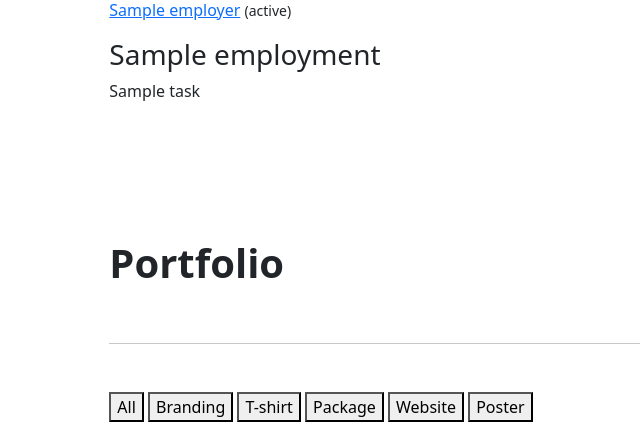
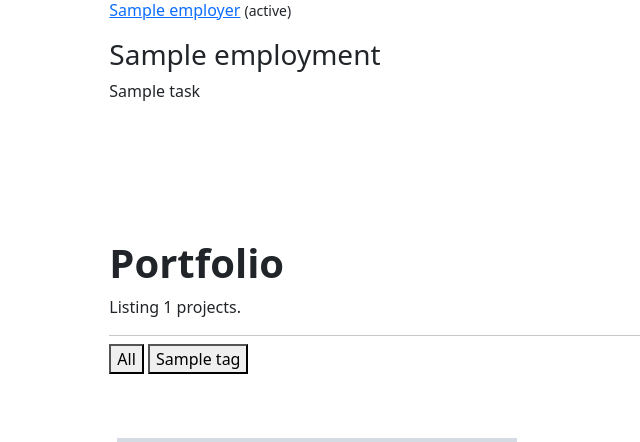
Before and after one commit to T-101/cv, a Django app: template backend/cv/templates/cv/index.html in a window 1280 px wide. Shown: the part 3387-3829 px from the top of the page, without its empty margins (128-768 px from the left). Run offline with Django 3.2, Linux system fonts and the light colour scheme; the template is opened without the code that fills it: most values are stand-ins (such as "Sample title", 1, 10 or a date in 2020); grey boxes marked "Sample" are stand-in pictures; parts of the project's set-up code (start-up, migrations or seed data) failed here and were passed over; some libraries are stand-ins or nearby versions.

Commit message:
tweak layout

```diff
--- a/backend/cv/templates/cv/index.html
+++ b/backend/cv/templates/cv/index.html
@@ -407,29 +407,47 @@
 
                     <section id="portfolio">
 
-
-                        <div class="py-4 my-4 ">
+                        <div class="pt-4 mt-4 ">
                             <h1 class="fw-bold mt-5">Portfolio</h1>
                         </div>
 
+                        <p>Listing {{ info.portfolio_items.count }} projects.</p>
+
                         <hr class="mid-break my-2">
 
-
-                        <div class="py-4 my-4 ">
+                        <div class="pb-4 mb-4 ">
 
                             <div class="mb-5">
                                 <p>
                                     <button class="filter-button active mb-3" data-filter="*">All</button>
-                                    <button class="filter-button mb-3" data-filter=".branding">Branding</button>
+                                    <!-- <button class="filter-button mb-3" data-filter=".branding">Branding</button>
                                     <button class="filter-button mb-3" data-filter=".tshirt">T-shirt</button>
                                     <button class="filter-button mb-3" data-filter=".package">Package</button>
                                     <button class="filter-button mb-3" data-filter=".website">Website</button>
-                                    <button class="filter-button mb-3" data-filter=".poster">Poster</button>
+                                    <button class="filter-button mb-3" data-filter=".poster">Poster</button> -->
+                                    {% for tag in tags %}
+                                        <button class="filter-button mb-3"
+                                                data-filter=".it-{{ tag.slug }}">{{ tag.tag }}
+                                        </button>
+                                    {% endfor %}
                                 </p>
                             </div>
 
                             <div class="isotope-container">
-                                <div class="item website col-md-4">
+
+                                {% for item in info.portfolio_items.all %}
+                                    <div class="item {% for tag in item.tags.all %} it-{{ tag.slug }} {% endfor %} col-md-4 m-2"
+                                    style="min-height: 150px;">
+                                        <img class="portfolio-img" src="{{ item.get_primary_image.thumbnail.url }}"
+                                             alt="">
+                                        <div class="description">
+                                            <h4>{{ item.title }}</h4>
+                                            <small>{{ item.short_description|default_if_none:"" }}</small>
+                                        </div>
+                                    </div>
+                                {% endfor %}
+
+                                <!-- <div class="item website col-md-4">
 
 
                                     <a href="{% static 'images/Rectangle 49.png' %}" title="Boxed Water"
@@ -531,7 +549,7 @@
                                             <h4>Coffee Package</h4>
                                         </div>
                                     </a>
-                                </div>
+                                </div> -->
 
                             </div>
 
@@ -572,7 +590,7 @@
                     </section>
 
                     <section>
-                        <div class="mb-5">
+                        <div class="mb-5 pb-5">
                             <p class="copyright ">© Free HTML template by: <a href="https://templatesjungle.com/">
                                 <u>TemplatesJungle </u> </a></p>
                         </div>
```
